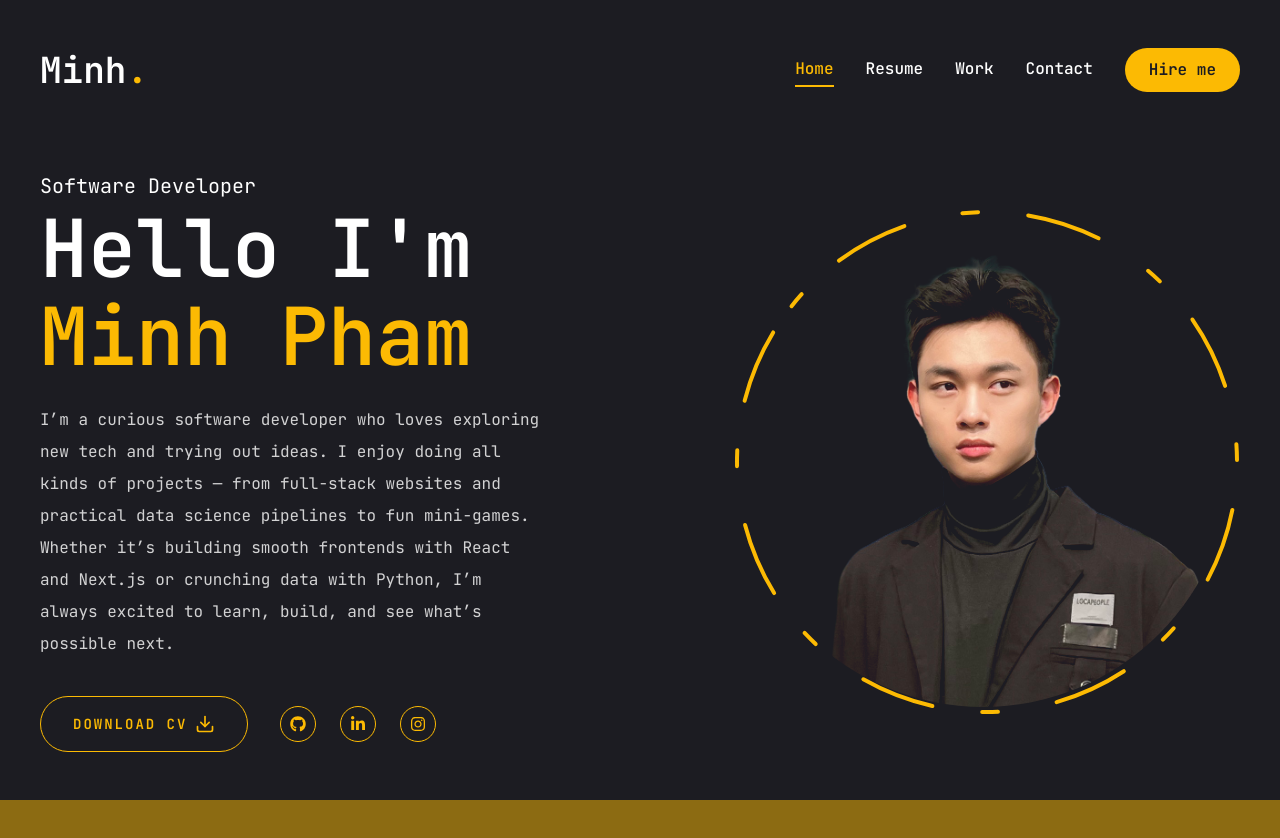
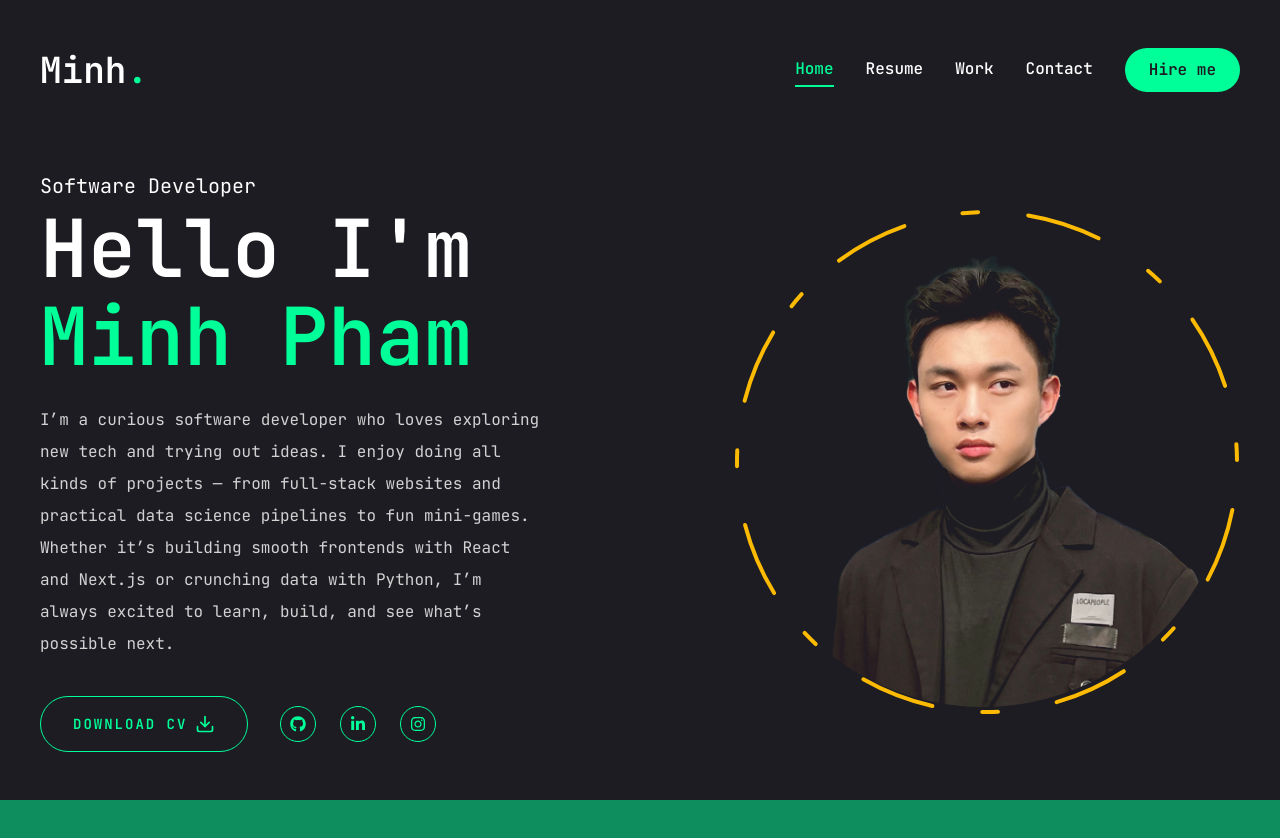
Before and after one commit to nhatminhhatesyou/portfolio, a Next.js app: page / in a window 1280 px wide. Shown: the top 838 px of the page. Built offline with nearby package versions, Linux system fonts and the light colour scheme.

Commit message:
color accent

```diff
--- a/app/globals.css
+++ b/app/globals.css
@@ -51,10 +51,10 @@
   --breakpoint-lg: 960px;
   --breakpoint-xl: 1200px;
   --color-primary: #1c1c22;
-  /* --color-accent: #00ff99;
-  --color-accent-hover: #00e187; */
-  --color-accent: #fcba03;
-  --color-accent-hover: #d49d08;
+  --color-accent: #00ff99;
+  --color-accent-hover: #00e187;
+  /* --color-accent: #fcba03; */
+  /* --color-accent-hover: #d49d08; */
 
 }
 
```
